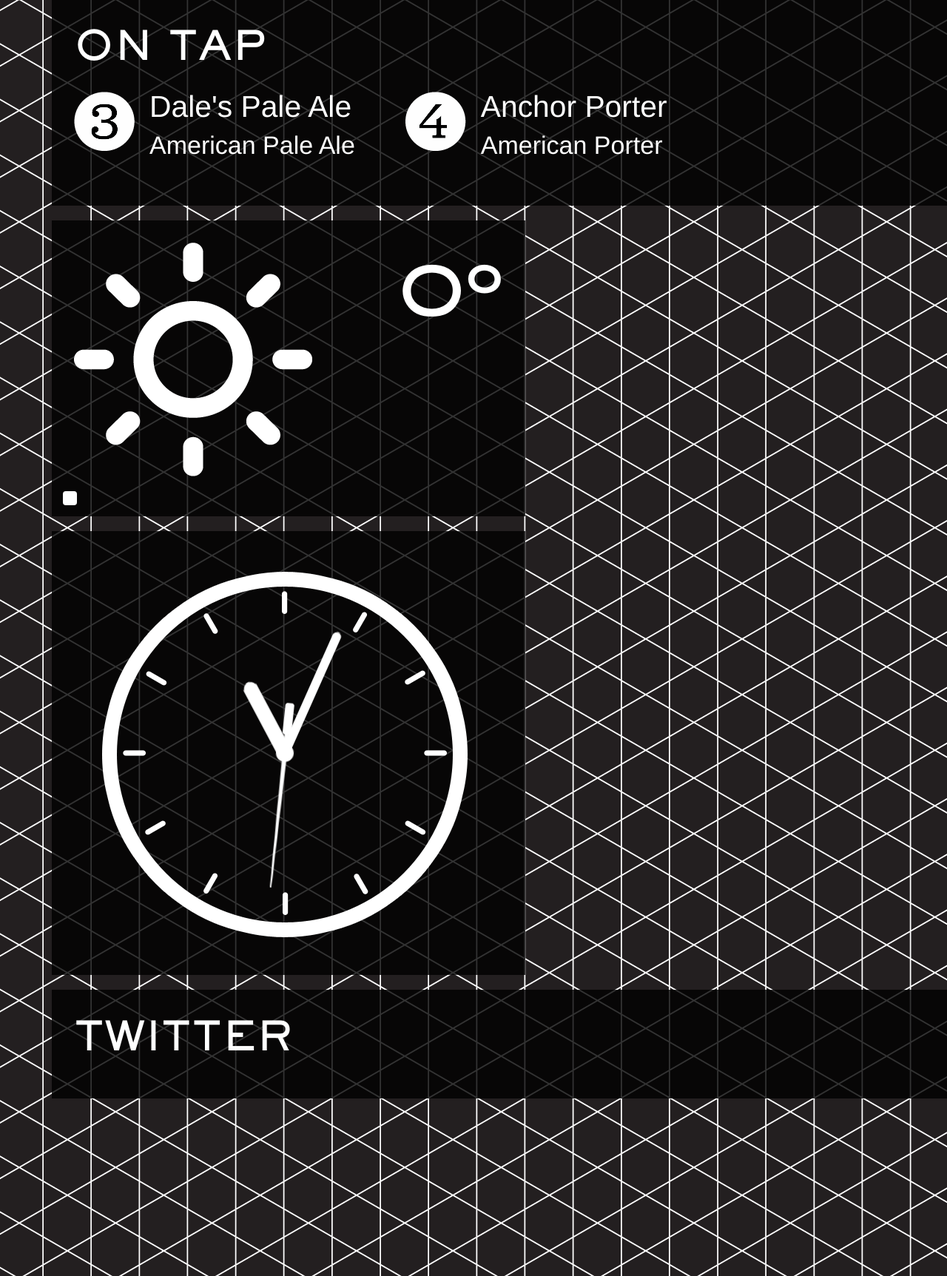
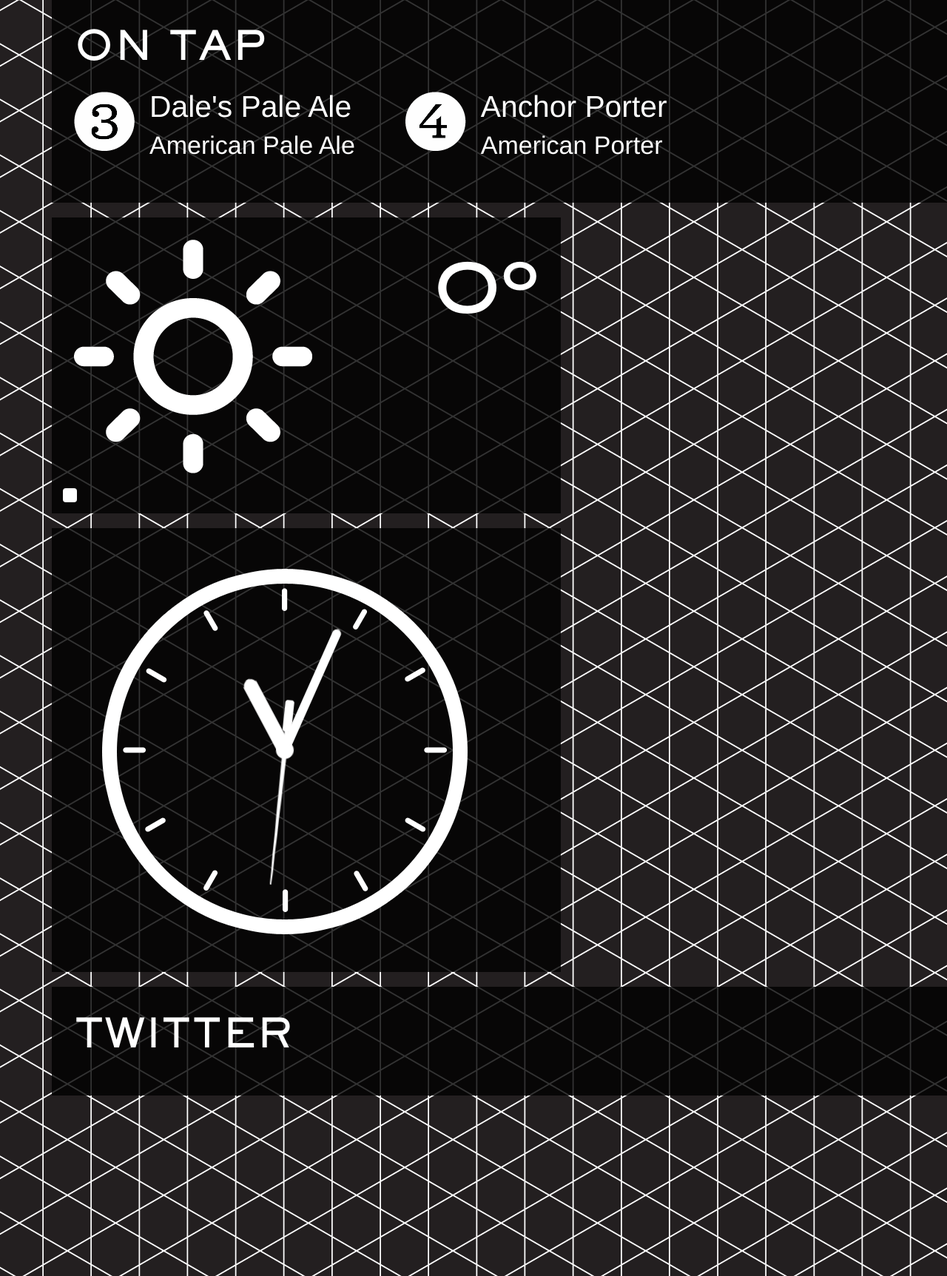
Before and after one commit to andrewmanifest/wall-ui, a PHP site: page / in a window 1280 px wide; the page is wider, and only the part inside the window is pictured. Shown: the part 421-2146 px from the top of that part at 74% size. Run offline with PHP 8.4, Linux system fonts and the light colour scheme; some libraries are stand-ins or nearby versions; some web fonts are replaced.

Commit message:
About to fix layout

```diff
--- a/css/main.css
+++ b/css/main.css
@@ -161,10 +161,8 @@ body {
 
 
 #tap-list {
-    width: 1396px; /*
-position: absolute;
-    top: 400px; left: 50px;
-*/
+    width: 1396px;height: 275px;
+/*     position: absolute; top: 400px; left: 50px; */
 }
 
 #tap-list li {
@@ -181,7 +179,7 @@ position: absolute;
 
 #tap-list li .circle-num { position: absolute; top: 8px; left: 0; }
 
-#weather { height: 400px; width: 640px; }
+#weather { height: 400px; width: 688px; }
 #weather .icon { position: absolute; top: 30px; left: 30px; }
 #weather .temp { position: absolute; top: 30px; right: 30px; font-size: 3em; font-family: 'SackersGothic'; }
 #weather .timestamp { position: absolute; bottom: 10px; right: 30px; font-size: .35em; color: rgba(255,255,255,0.25) }
@@ -196,7 +194,7 @@ position: absolute;
 #weather .update.on { background: #fff; }
 
 #clock {
-    width: 640px; height: 600px;
+    width: 688px; height: 600px;
 }
 .clock-group {
 	position: absolute; top: 0px; left: 15px;
@@ -211,7 +209,10 @@ position: absolute;
 .clock-group .hour { background: url(../img/hourhand.png); z-index: 1; }
 
 
-#twitter {}
+#twitter {
+/*     width: 688px; */
+/*     position: absolute; top: 695px; right: 50px; */
+}
 #twitter .tweet-list {}
 #twitter .tweet-list li { position: relative; padding-left: 100px; margin-bottom: 40px; min-height: 80px; }
 #twitter .tweet-list li:last-of-type { margin-bottom: 0; }
```
Also changed, not shown: js/twitter.js (line endings or trailing spaces).
